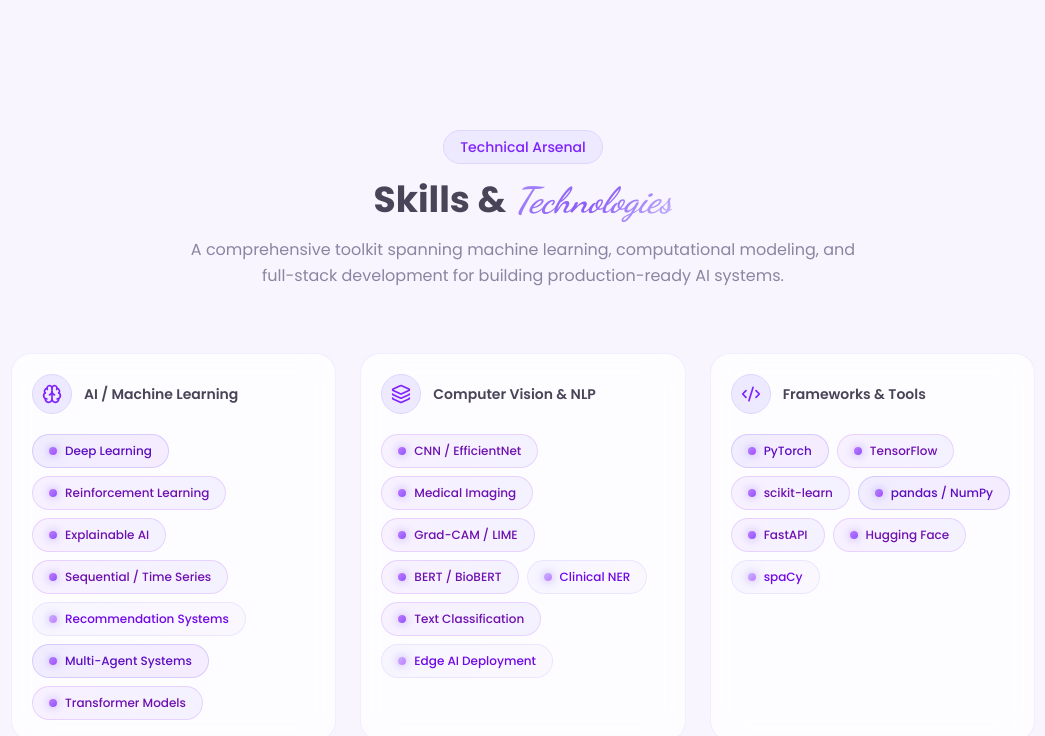
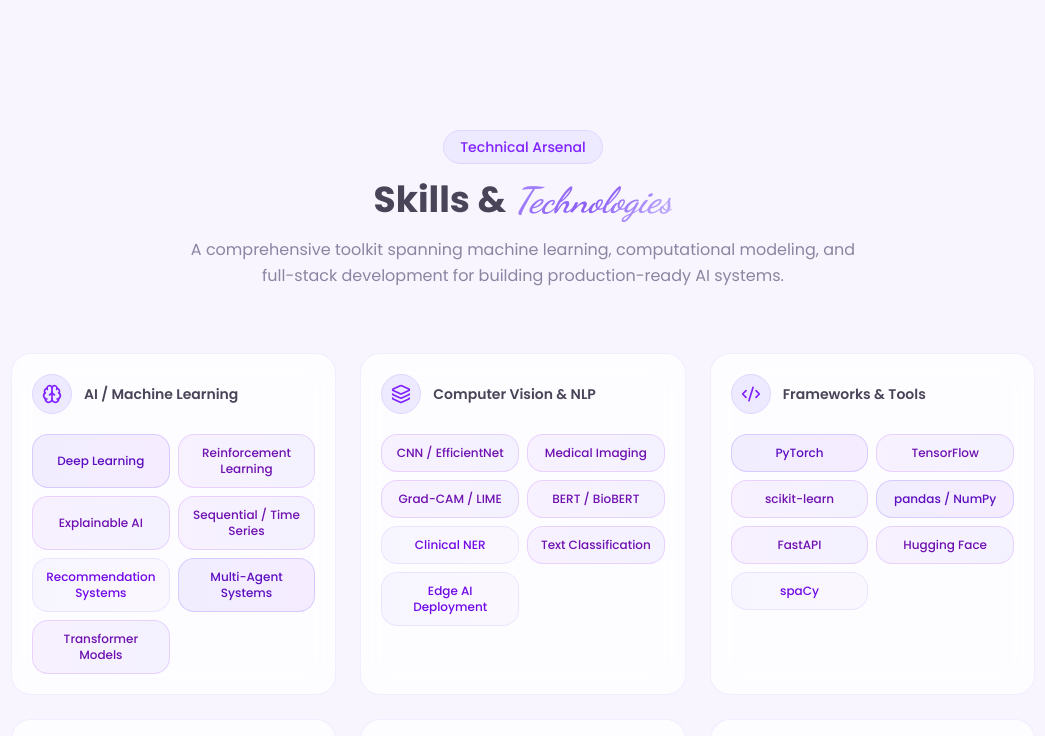
Before and after one commit to AsmaaAmzil/ai-engineer-portfolio, a Next.js app: page / in a window 1280 px wide. Shown: the part 2000-2736 px from the top of the page, without its empty margins (117-1162 px from the left). Built offline with nearby package versions, Linux system fonts and the light colour scheme.

Commit message:
Remove skill bullets, uniform grid layout, add Amzil to logo

```diff
--- a/components/navigation.tsx
+++ b/components/navigation.tsx
@@ -53,11 +53,12 @@ export function Navigation() {
         <nav className="container mx-auto px-6 flex items-center justify-between">
           <motion.a
             href="#"
-            className="text-xl font-bold gradient-text font-[family-name:var(--font-script)]"
+            className="flex items-baseline gap-1.5 text-xl font-bold gradient-text font-[family-name:var(--font-script)]"
             whileHover={{ scale: 1.05 }}
             whileTap={{ scale: 0.95 }}
           >
-            Asmaa
+            <span>Asmaa</span>
+            <span className="text-lg opacity-80">Amzil</span>
           </motion.a>
 
           {/* Desktop Navigation */}
--- a/components/sections/skills.tsx
+++ b/components/sections/skills.tsx
@@ -175,52 +175,39 @@ export function SkillsSection() {
                 <h3 className="font-semibold text-foreground text-sm">{category.title}</h3>
               </div>
 
-              {/* Skills Cloud - Lavender Petals */}
-              <div className="flex flex-wrap gap-2">
+              {/* Skills Grid - Uniform Cards */}
+              <div className="grid grid-cols-2 gap-2">
                 {category.skills.map((skill, skillIndex) => {
                   const levelStyle = getLevelStyle(skill.level)
                   return (
                     <motion.div
                       key={skill.name}
                       className="relative"
-                      initial={{ opacity: 0, scale: 0.8 }}
-                      animate={isInView ? { opacity: 1, scale: 1 } : {}}
+                      initial={{ opacity: 0, y: 10 }}
+                      animate={isInView ? { opacity: 1, y: 0 } : {}}
                       transition={{ delay: 0.3 + categoryIndex * 0.1 + skillIndex * 0.03 }}
-                      whileHover={{ scale: 1.08, y: -3 }}
+                      whileHover={{ y: -2 }}
                     >
-                      {/* Skill Badge - Lavender petal style */}
+                      {/* Skill Card - Clean uniform style */}
                       <div className={`
-                        relative px-4 py-2 text-xs font-medium rounded-full
+                        w-full h-full px-3 py-2.5 text-xs font-medium rounded-lg
                         ${levelStyle.badge} border ${levelStyle.border}
-                        hover:shadow-lg hover:${levelStyle.glow}
+                        hover:shadow-md hover:${levelStyle.glow}
                         hover:border-violet-300
                         transition-all duration-300 cursor-default
                         group/skill backdrop-blur-sm
+                        flex items-center justify-center text-center
                       `}>
-                        <div className="flex items-center gap-2">
-                          {/* Glowing lavender dot */}
-                          <motion.div
-                            className={`
-                              w-2 h-2 rounded-full ${levelStyle.dot}
-                              shadow-[0_0_10px_rgba(139,92,246,0.6)]
-                              group-hover/skill:shadow-[0_0_15px_rgba(139,92,246,0.8)]
-                              transition-shadow duration-300
-                            `}
-                            initial={{ scale: 0 }}
-                            animate={isInView ? { scale: 1 } : {}}
-                            transition={{ delay: 0.5 + categoryIndex * 0.1 + skillIndex * 0.03, type: "spring" }}
-                          />
-                          <span className={`${levelStyle.text} group-hover/skill:text-violet-900 transition-colors`}>
-                            {skill.name}
-                          </span>
-                        </div>
+                        <span className={`${levelStyle.text} group-hover/skill:text-violet-900 transition-colors line-clamp-2`}>
+                          {skill.name}
+                        </span>
 
-                        {/* Lavender tooltip */}
-                        <div className="absolute -top-9 left-1/2 -translate-x-1/2 opacity-0 group-hover/skill:opacity-100 transition-all duration-300 pointer-events-none z-10">
-                          <div className="px-3 py-1.5 bg-gradient-to-r from-violet-500 to-purple-500 text-white text-[10px] font-medium rounded-full whitespace-nowrap shadow-lg shadow-violet-300/50">
+                        {/* Hover tooltip with level */}
+                        <div className="absolute -top-8 left-1/2 -translate-x-1/2 opacity-0 group-hover/skill:opacity-100 transition-all duration-300 pointer-events-none z-10">
+                          <div className="px-2.5 py-1 bg-gradient-to-r from-violet-500 to-purple-500 text-white text-[10px] font-medium rounded-full whitespace-nowrap shadow-lg shadow-violet-300/50">
                             {levelStyle.label}
                           </div>
-                          <div className="w-0 h-0 border-l-4 border-r-4 border-t-4 border-transparent border-t-violet-500 mx-auto" />
+                          <div className="w-0 h-0 border-l-3 border-r-3 border-t-3 border-transparent border-t-violet-500 mx-auto" />
                         </div>
                       </div>
                     </motion.div>
```
